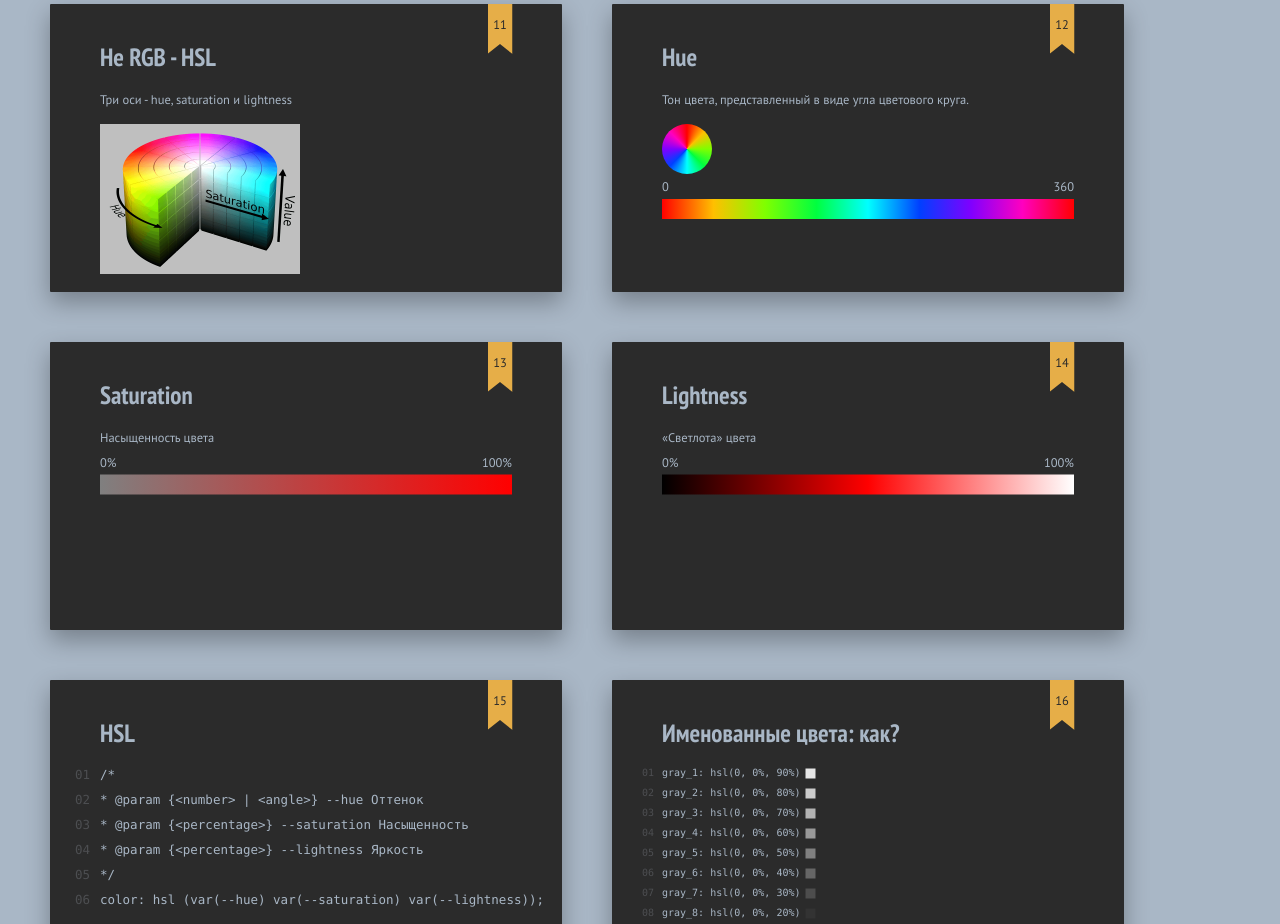
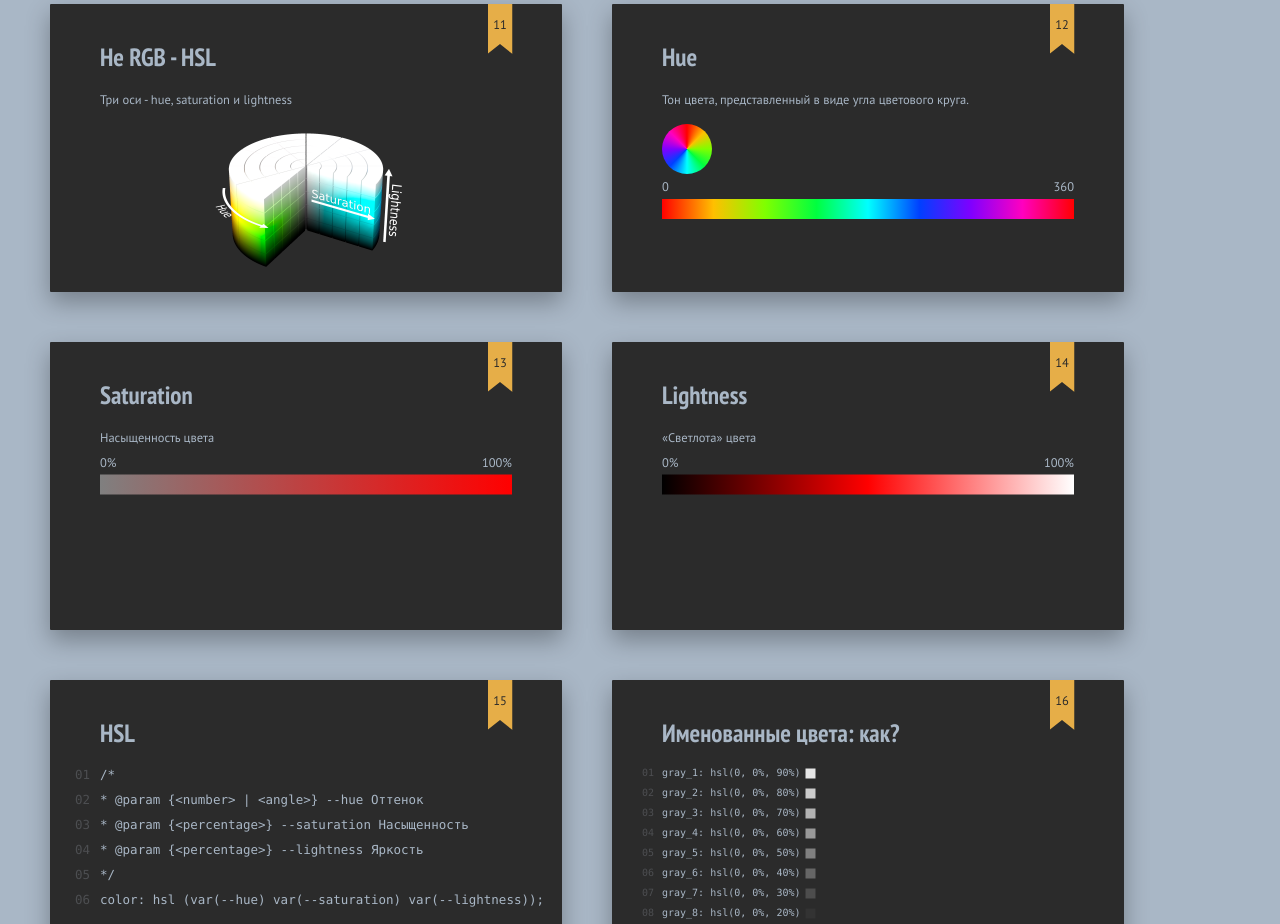
Before and after one commit to ariarzer/presentation_json_design, a website: page index.html in a window 1280 px wide. Shown: the part 1860-2784 px from the top of the page. Drawn offline with Linux system fonts and the light colour scheme.

Commit message:
update hsl image

```diff
--- a/index.html
+++ b/index.html
@@ -203,7 +203,7 @@
 <section class="slide">
     <h2>Не RGB - HSL</h2>
     <p>Три оси - hue, saturation и lightness</p>
-    <img src="./assets/1580238725_501_Kode-Warna-Apa-Perbedaan-Antara-Hex-RGB-dan-HSL.png" alt="" style="height: 300px">
+    <img src="./assets/HSL_color_solid_cylinder_saturation.png" alt="" style="height: 300px; position: absolute; left: 50%; transform: translateX(-50%)">
 </section>
 
 <section class="slide">
```
Also changed, not shown: assets/HSL_color_solid_cylinder_saturation.png (added).
